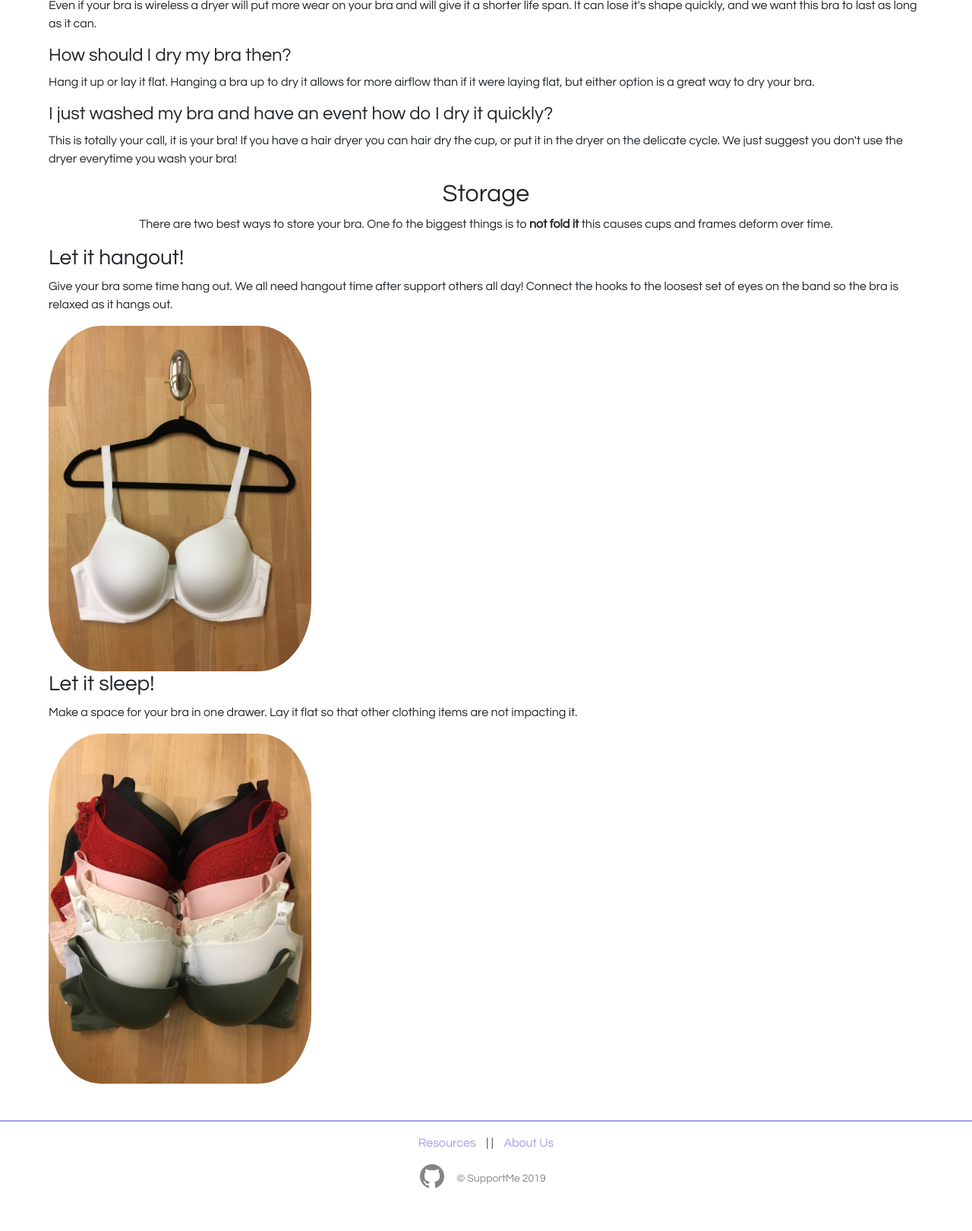
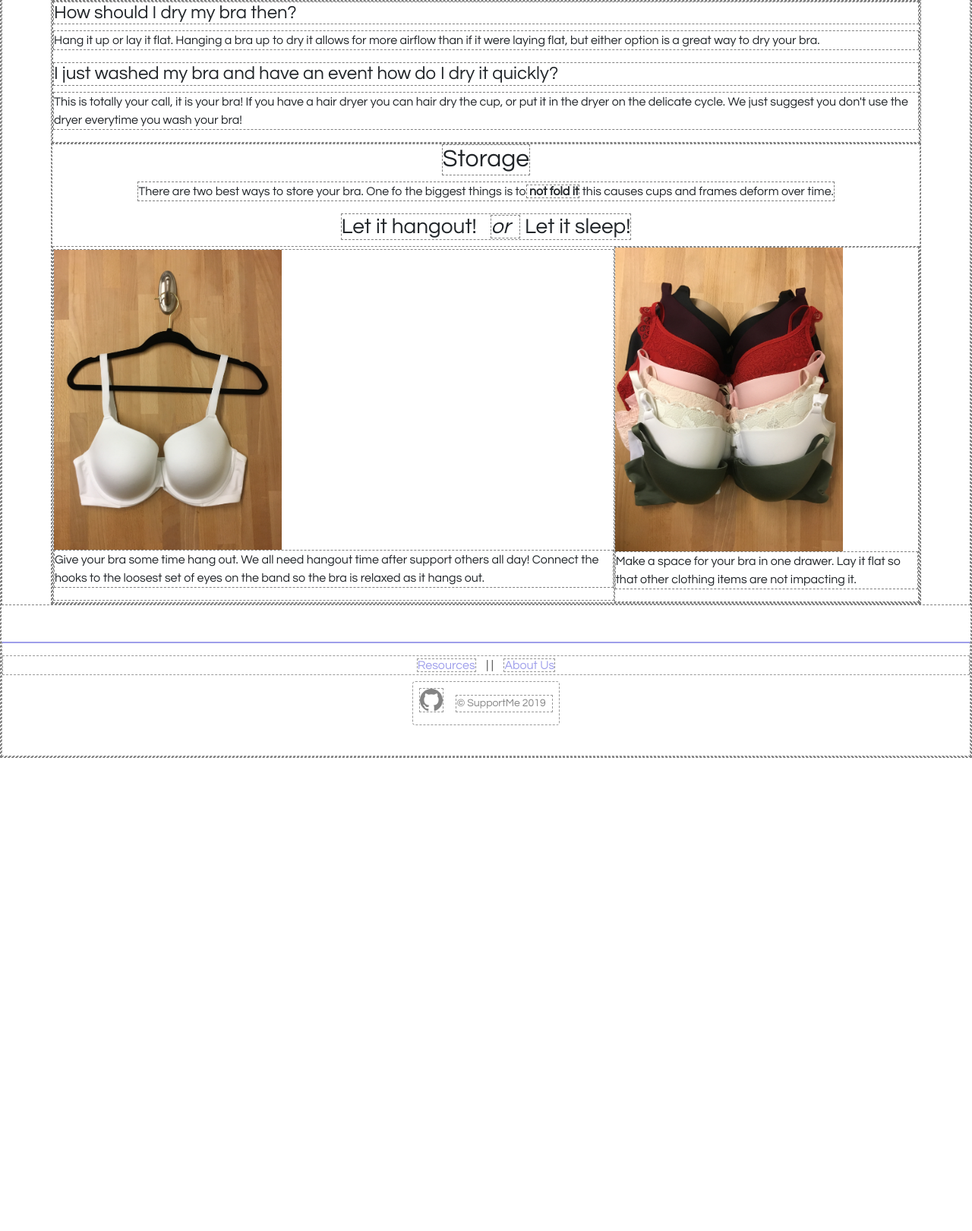
Before and after one commit to support-me/support-me, a Django app: page /bra-care/ in a window 1280 px wide. Shown: the part 1400-3021 px from the top of the page at 76% size. After the commit the page ends 2398 px from the top, so only its background shows below. Run offline with Django 3.2, Linux system fonts and the light colour scheme; some libraries are stand-ins or nearby versions; some web fonts are replaced.

Commit message:
editing bra care photos and sections

```diff
--- a/core/templates/bra-care.html
+++ b/core/templates/bra-care.html
@@ -41,16 +41,17 @@
     <div id="care-storage" class="care-part">
         <h2 class="care-category">Storage</h2>
         <p>There are two best ways to store your bra. One fo the biggest things is to<strong> not fold it</strong> this causes cups and frames deform over time.</p>
-        <div class="care-hangout">
-            <h3 class="care-option">Let it hangout!</h3>
-            <p class="care-option-description">Give your bra some time hang out. We all need hangout time after support others all day! Connect the hooks to the loosest set of eyes on the band so the bra is relaxed as it hangs out.</p>
-            <img class="care-image" id="hangout" src="{% static '/images/hanging_bra.jpg' %}" alt="">
-        </div>
-        <div class="care-sleep">
-            <h3 class="care-option">Let it sleep!</h3>
-            <p class="care-option-description">Make a space for your bra in one drawer. Lay it flat so that other clothing items are not impacting it. </p>
-            <img class="care-image" id="lay-flat" src="{% static 'images/laying_bra.jpg' %}" alt=""/>
-        </div>
+        <h3>Let it hangout! &nbsp <i>or &nbsp</i> Let it sleep!</h3>
+        <section class="care-option-section">
+            <div class="care-option">
+                <img class="care-image" id="hangout" src="{% static '/images/hanging_bra.jpg' %}" alt="">
+                <p class="care-option-description">Give your bra some time hang out. We all need hangout time after support others all day! Connect the hooks to the loosest set of eyes on the band so the bra is relaxed as it hangs out.</p>
+            </div>
+            <div class="care-option">
+                <img class="care-image" id="lay-flat" src="{% static 'images/laying_bra.jpg' %}" alt=""/>
+                <p class="care-option-description">Make a space for your bra in one drawer. Lay it flat so that other clothing items are not impacting it. </p>
+            </div>
+        </section>
     </div>
 </div>
 {% endblock %}
--- a/static/css/main.css
+++ b/static/css/main.css
@@ -24,7 +24,7 @@
     stick nav codepen: https://codepen.io/renduh/pen/oBBGbK
 
     */
-    /* border: 1px dashed grey; */
+    border: 1px dashed grey;
 
 }
 
@@ -110,19 +110,6 @@ button{
 .google {
     font-family: 'Courier New', Courier, monospace;
     font-size: 3rem;
-}
-.care-section{
-    display: flex;
-    flex-direction: column;
-    justify-content: center;
-    align-content: center;
-}
-.care-part{
-    display:flex;
-    flex-direction: column;
-    justify-content: center;
-    align-content: center;
-    align-items:center;
 }
 .history-box{
     display: flex;
@@ -386,9 +373,28 @@ ul li ul li{
     margin-left:0;
     background-color: white;
 }
-.care-image{
-    width: 30%;
-    border-radius: 20%;
+
+/* BRA CARE PAGE */
+.care-image {
+    max-width: 300px;
+}
+.care-section{
+    display: flex;
+    flex-direction: column;
+    justify-content: center;
+    align-content: space-around;
+}
+.care-option-section{
+    display: flex;
+    flex-direction: row;
+    justify-content: center;
+}
+.care-part{
+    display:flex;
+    flex-direction: column;
+    justify-content: center;
+    align-content: center;
+    align-items:center;
 }
 
 footer {
```
